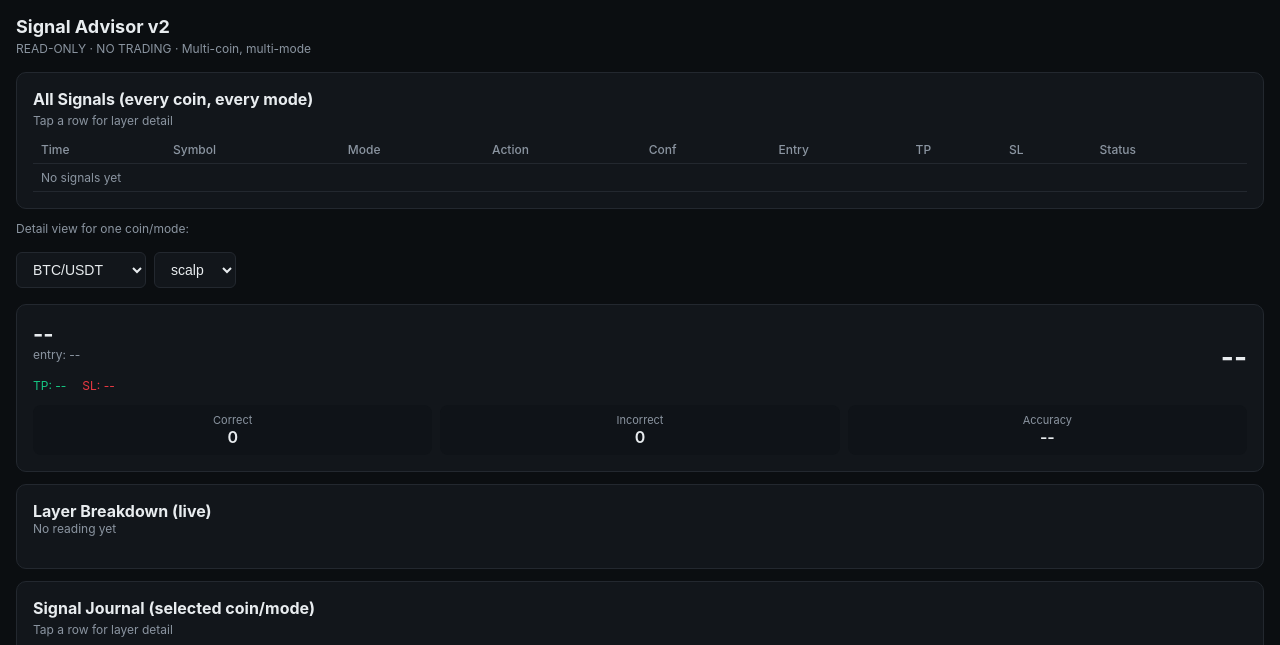
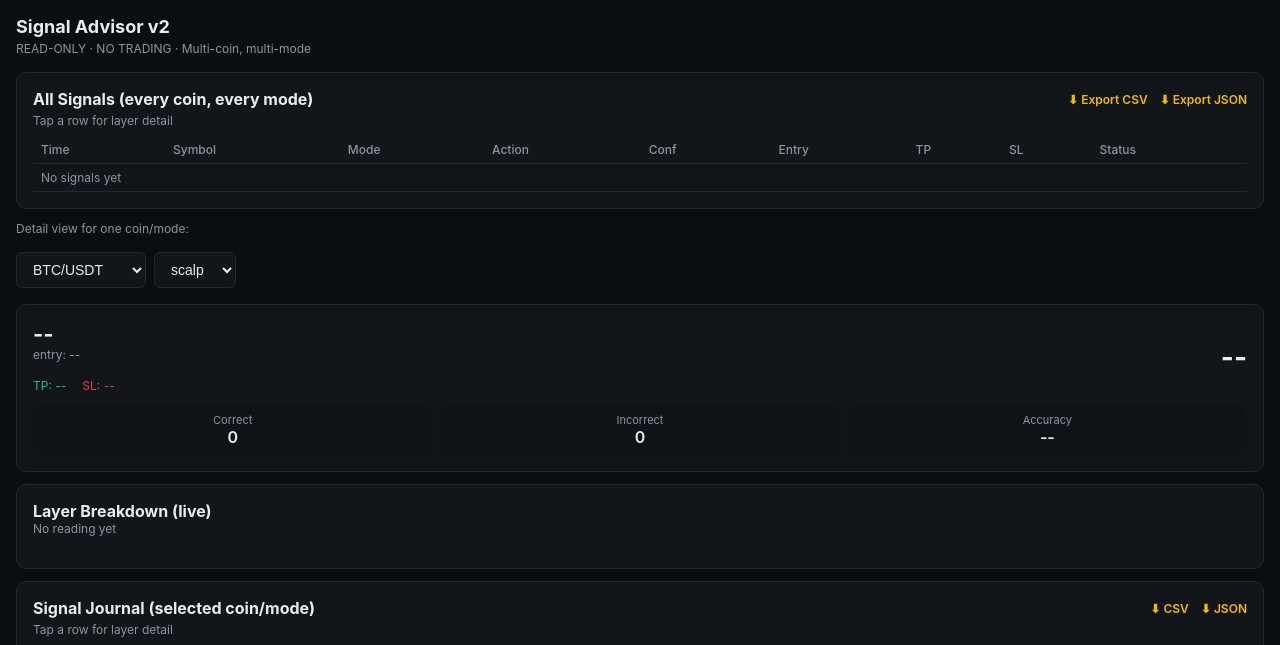
Before and after one commit to cvfvcf3/Signal-Advisor-v2, a Flask app: page / in a window 1280 px wide. Shown: the top 645 px of the page. Run offline with Flask 3, Linux system fonts and the light colour scheme; data that the repository does not hold is empty.

Commit message:
Re-add Export CSV/JSON buttons to dashboard

```diff
--- a/templates/index.html
+++ b/templates/index.html
@@ -26,6 +26,12 @@
   .card {
     background: var(--panel); border: 1px solid var(--border); border-radius: 10px;
     padding: 16px; margin-bottom: 12px; overflow-x: auto;
+  }
+  .card-header-row { display: flex; justify-content: space-between; align-items: center; flex-wrap: wrap; gap: 8px; }
+  .export-links { display: flex; gap: 12px; }
+  .export-link {
+    color: var(--accent); font-size: 12px; text-decoration: none; font-weight: 600;
+    display: inline-flex; align-items: center; gap: 4px;
   }
   .signal-row { display: flex; justify-content: space-between; align-items: center; }
   .action { font-size: 22px; font-weight: 700; }
@@ -74,7 +80,13 @@
 <div class="subtitle">READ-ONLY · NO TRADING · Multi-coin, multi-mode</div>
 
 <div class="card">
-  <strong>All Signals (every coin, every mode)</strong>
+  <div class="card-header-row">
+    <strong>All Signals (every coin, every mode)</strong>
+    <div class="export-links">
+      <a class="export-link" href="/api/export?format=csv" download>⬇ Export CSV</a>
+      <a class="export-link" href="/api/export?format=json" download>⬇ Export JSON</a>
+    </div>
+  </div>
   <div class="subtitle" style="margin:4px 0 0;">Tap a row for layer detail</div>
   <table>
     <thead><tr><th>Time</th><th>Symbol</th><th>Mode</th><th>Action</th><th>Conf</th><th>Entry</th><th>TP</th><th>SL</th><th>Status</th></tr></thead>
@@ -113,7 +125,10 @@
 </div>
 
 <div class="card">
-  <strong>Signal Journal (selected coin/mode)</strong>
+  <div class="card-header-row">
+    <strong>Signal Journal (selected coin/mode)</strong>
+    <div class="export-links" id="filteredExportLinks"></div>
+  </div>
   <div class="subtitle" style="margin:4px 0 0;">Tap a row for layer detail</div>
   <table>
     <thead><tr><th>Time</th><th>Action</th><th>Conf</th><th>Entry</th><th>TP</th><th>SL</th><th>Status</th></tr></thead>
@@ -132,7 +147,7 @@
 
 let allSignalsData = [];
 let journalData = [];
-let openDetailKey = null; // "all-3" or "journal-2" etc, tracks which row is expanded
+let openDetailKey = null;
 
 async function loadSymbols() {
   const res = await fetch('/api/symbols');
@@ -186,15 +201,13 @@
     tr.addEventListener('click', () => {
       const idx = parseInt(tr.getAttribute('data-idx'), 10);
       const key = keyPrefix + '-' + idx;
-      const existingDetail = tbody.querySelector('tr.detail-row[data-for="' + key + '"]');
 
-      // close any open detail row first
       const openRow = tbody.querySelector('tr.detail-row');
       if (openRow) openRow.remove();
 
       if (openDetailKey === key) {
         openDetailKey = null;
-        return; // was open, now just closed
+        return;
       }
 
       const row = dataArr[idx];
@@ -237,6 +250,12 @@
   await refreshAllSignals();
 
   if (!symbol || !mode) return;
+
+  const filteredLinks = document.getElementById('filteredExportLinks');
+  filteredLinks.innerHTML = `
+    <a class="export-link" href="/api/export?format=csv&symbol=${encodeURIComponent(symbol)}&mode=${encodeURIComponent(mode)}" download>⬇ CSV</a>
+    <a class="export-link" href="/api/export?format=json&symbol=${encodeURIComponent(symbol)}&mode=${encodeURIComponent(mode)}" download>⬇ JSON</a>
+  `;
 
   try {
     const sigRes = await fetch(`/api/current_signal?symbol=${encodeURIComponent(symbol)}&mode=${encodeURIComponent(mode)}`);
```
